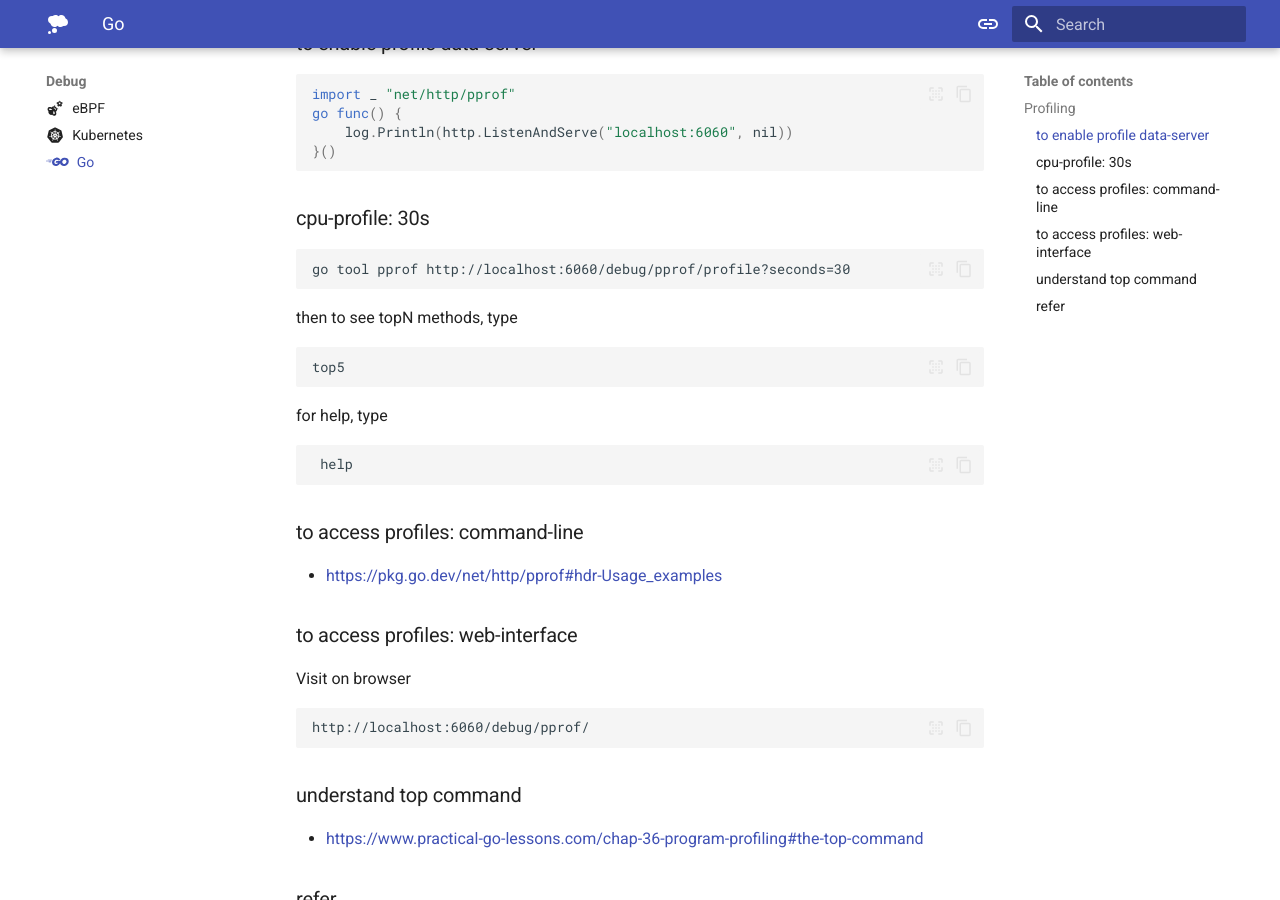
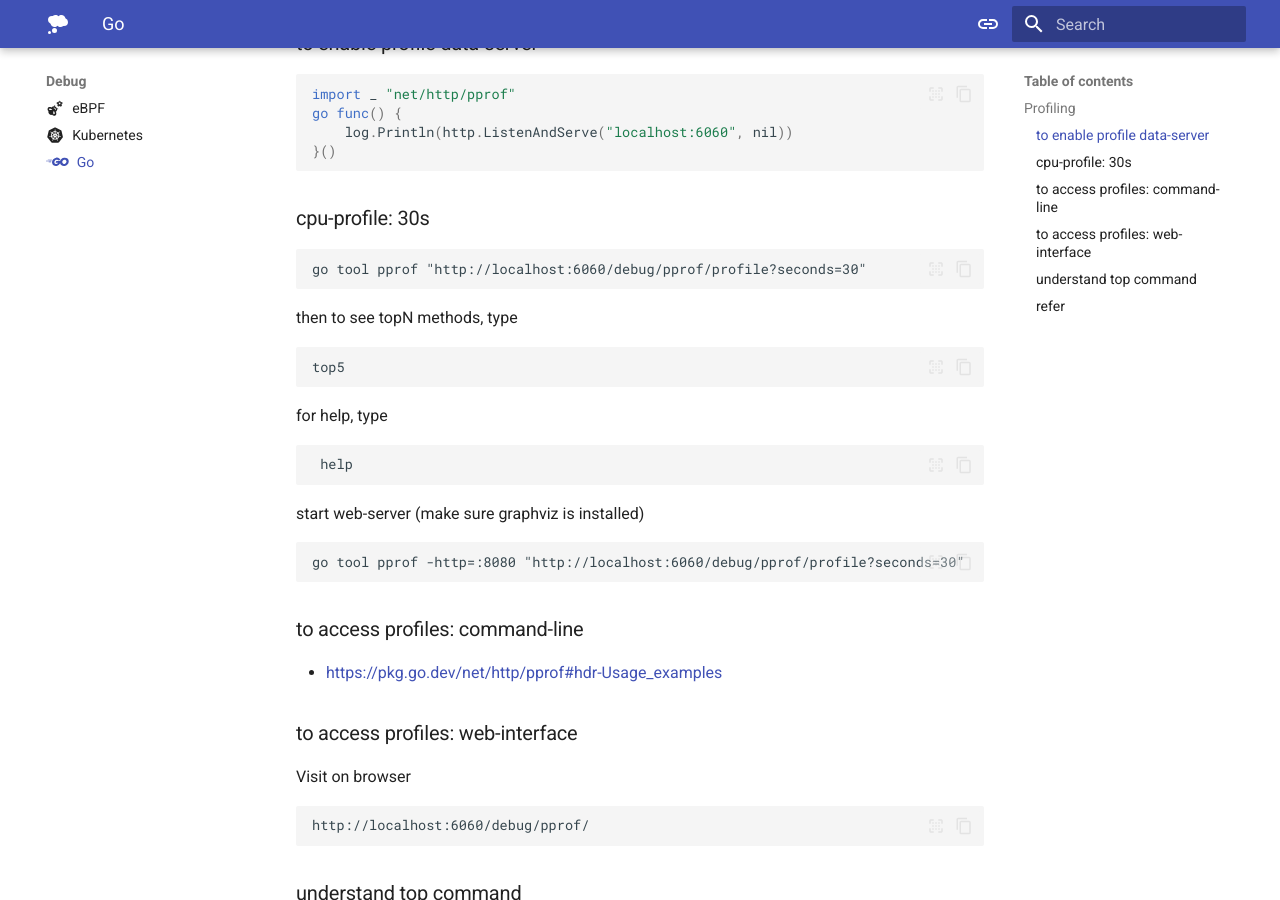
Before and after one commit to h0x0er/h0x0er.github.io, an MkDocs documentation site: the page built from docs/debug/go.md, in a window 1280 px wide and 900 px high, scrolled down 370 px. Built offline with MkDocs 1.6.1 and Material for MkDocs 9.7.7, drawn with Linux system fonts in a browser that asks for light colours.

Commit message:
Update go.md

````diff
--- a/docs/debug/go.md
+++ b/docs/debug/go.md
@@ -21,14 +21,12 @@ go func() {
 
 ### cpu-profile: 30s
 ```
-go tool pprof http://localhost:6060/debug/pprof/profile?seconds=30
-
+go tool pprof "http://localhost:6060/debug/pprof/profile?seconds=30"
 ```
 
 then to see topN methods, type
 ```
 top5
-
 ```
 
 for help, type
@@ -36,6 +34,10 @@ for help, type
  help
 ```
 
+start web-server (make sure graphviz is installed)
+```
+go tool pprof -http=:8080 "http://localhost:6060/debug/pprof/profile?seconds=30"
+```
 
 
 ### to access profiles: command-line
````
